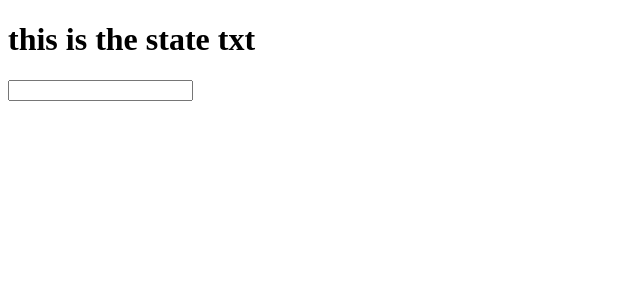
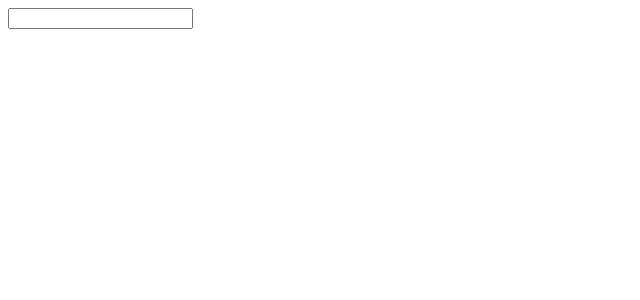
Before and after one commit to imorenodev/react-fundamentals, a React app: page / in a window 1280 px wide. Shown: the top 300 px of the page, without its empty margins (0-640 px from the left). Built offline with nearby package versions, Linux system fonts and the light colour scheme.

Commit message:
Managing state with owner ownee components

```diff
--- a/App.js
+++ b/App.js
@@ -6,9 +6,8 @@ import React from 'react';
 class App extends React.Component {
   constructor(){
     super();
-    this.state = {
-      txt: 'this is the state txt'
-    }
+    this.state = { txt: '' }
+    this.update = this.update.bind(this)
   }
   update(e){
     this.setState({
@@ -18,14 +17,20 @@ class App extends React.Component {
   render() {
     return (
       <div>
-        <h1>{this.state.txt}</h1>
-        <input type="text"
-          onChange={this.update.bind(this)} />
+        <Widget update={this.update} txt={this.state.txt} />
       </div>
-    )
+    );
   }
 }
 
-
+const Widget = (props) => {
+  return (
+    <div>
+      <input type="text"
+        onChange={props.update} />
+      <h1>{props.txt}</h1>
+    </div>
+  );
+}
 
 export default App;
```
